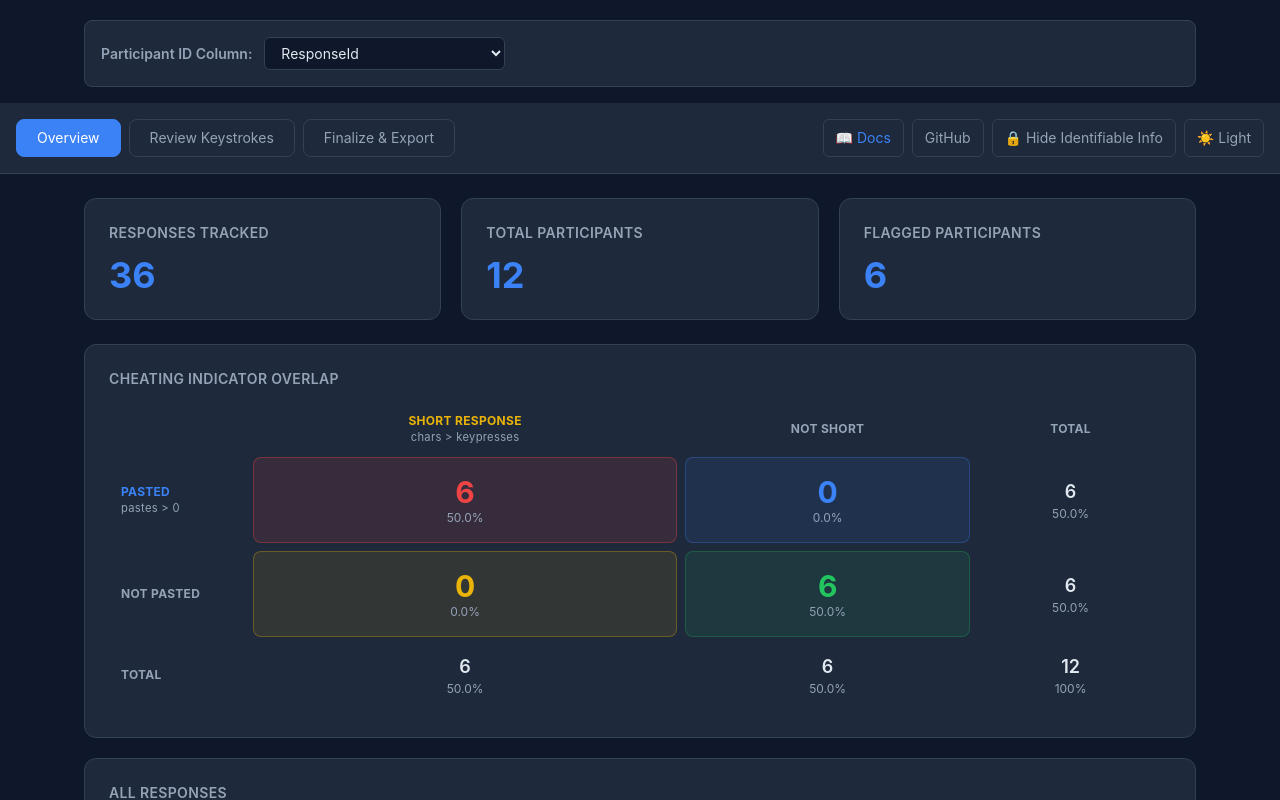
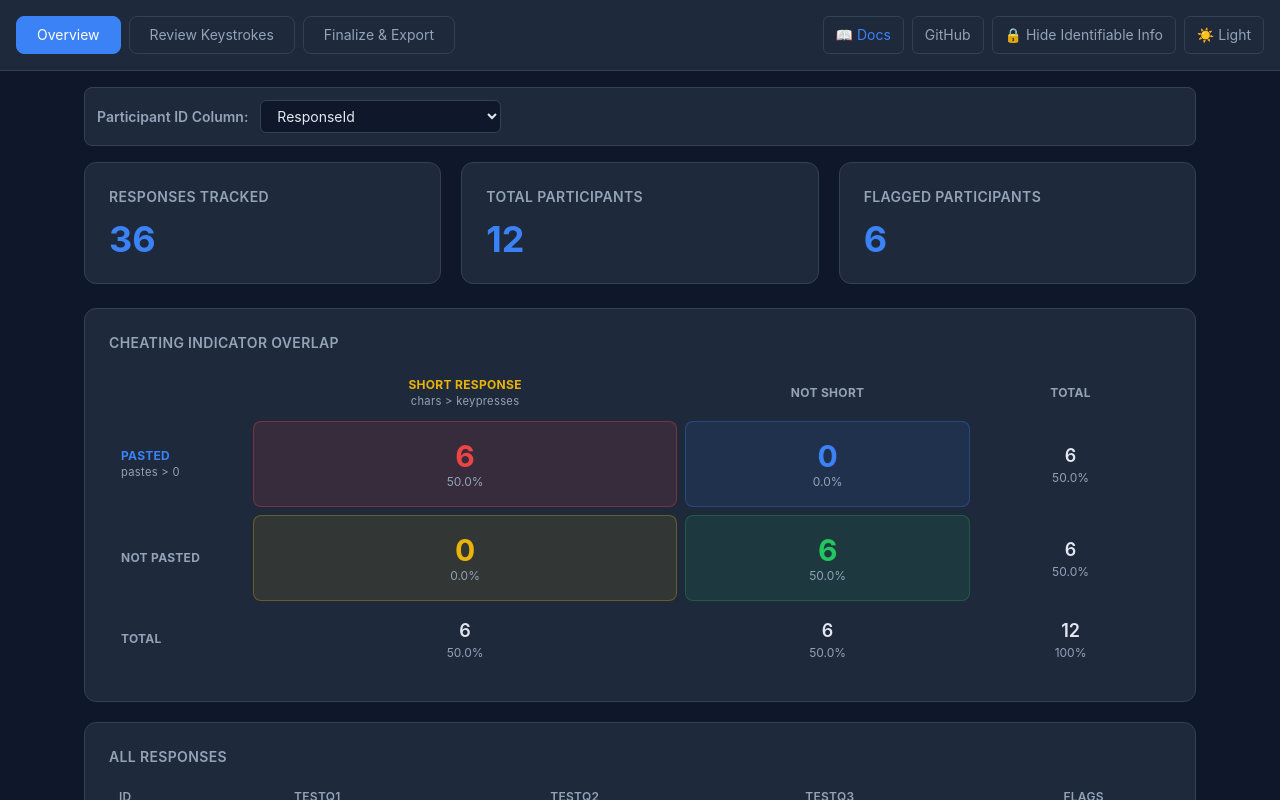
Before and after one commit to EasonC13-agent/aied-keystroke-viz, a Next.js app: page / in a window 1280 px wide. Both pictures are taken after a click on the button "🔍 Load Sample Data". Shown: the top 800 px of the page. Built offline with nearby package versions, Linux system fonts and the light colour scheme.

Commit message:
fix: move Participant ID Column selector below nav tabs

```diff
--- a/src/components/Dashboard.tsx
+++ b/src/components/Dashboard.tsx
@@ -184,14 +184,6 @@ export default function Dashboard() {
   /* ─── DASHBOARD ─── */
   return (
     <>
-      <div className="max-w-6xl mx-auto px-5 pt-5">
-        <div className="flex items-center gap-3 p-4 rounded-lg mb-4" style={{ background: "var(--card)", border: "1px solid var(--border)" }}>
-          <label className="text-sm font-semibold" style={{ color: "var(--muted)" }}>Participant ID Column:</label>
-          <select value={parsed.idCol} onChange={(e) => changeIdCol(e.target.value)} className="px-3 py-1.5 rounded-md text-sm" style={{ background: "var(--bg)", color: "var(--text)", border: "1px solid var(--border)" }}>
-            {parsed.headers.map((h) => <option key={h} value={h}>{h}</option>)}
-          </select>
-        </div>
-      </div>
       <nav className="flex gap-2 justify-center p-4 sticky top-0 z-50" style={{ background: "var(--card)", borderBottom: "1px solid var(--border)" }}>
         <div className="flex gap-2">
           {(["overview", "keystrokes", "cheaters"] as const).map((s) => (
@@ -209,7 +201,15 @@ export default function Dashboard() {
           <ThemeToggle />
         </div>
       </nav>
-      <div className="max-w-6xl mx-auto px-5 py-6">
+      <div className="max-w-6xl mx-auto px-5 pt-4">
+        <div className="flex items-center gap-3 p-3 rounded-lg mb-4" style={{ background: "var(--card)", border: "1px solid var(--border)" }}>
+          <label className="text-sm font-semibold" style={{ color: "var(--muted)" }}>Participant ID Column:</label>
+          <select value={parsed.idCol} onChange={(e) => changeIdCol(e.target.value)} className="px-3 py-1.5 rounded-md text-sm" style={{ background: "var(--bg)", color: "var(--text)", border: "1px solid var(--border)" }}>
+            {parsed.headers.map((h) => <option key={h} value={h}>{h}</option>)}
+          </select>
+        </div>
+      </div>
+      <div className="max-w-6xl mx-auto px-5 pb-6">
         {section === "overview" && <OverviewSection parsed={parsed} getDisplayId={getDisplayId} />}
         {section === "keystrokes" && <KeystrokeSection parsed={parsed} getDisplayId={getDisplayId} rerender={rerender} />}
         {section === "cheaters" && <ExportSection parsed={parsed} getDisplayId={getDisplayId} rerender={rerender} />}
```
